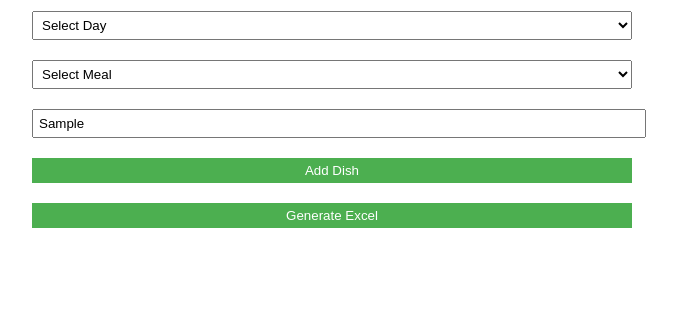
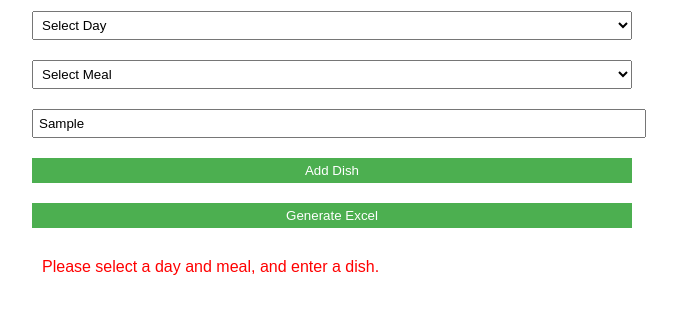
Before and after one commit to yug-sahni/food-menu, a plain HTML site: page index.html in a window 1280 px wide. Both pictures are taken after typing "Sample" into the empty fields and a click on the button "Add Dish". Shown: the part 99-412 px from the top of the page, without its empty margins (308-985 px from the left). Drawn offline with Linux system fonts and the light colour scheme.

Commit message:
delete pop-up

```diff
--- a/index.html
+++ b/index.html
@@ -25,6 +25,11 @@
         button:hover {
             background-color: #45a049;
         }
+        #message {
+            margin-top: 10px;
+            padding: 10px;
+            color: green;
+        }
     </style>
 </head>
 <body>
@@ -49,6 +54,8 @@
     <button onclick="addDish()">Add Dish</button>
     <button onclick="generateExcel()">Generate Excel</button>
 
+    <div id="message"></div>
+
     <script src="https://cdnjs.cloudflare.com/ajax/libs/xlsx/0.16.9/xlsx.full.min.js"></script>
     <script>
         const mealPlan = {
@@ -65,13 +72,16 @@
             const day = document.getElementById('day').value;
             const meal = document.getElementById('meal').value;
             const dish = document.getElementById('dish').value;
+            const message = document.getElementById('message');
 
             if (day && meal && dish) {
                 mealPlan[day][meal] = dish;
-                alert('Dish added successfully!');
+                message.textContent = 'Dish added successfully!';
+                message.style.color = 'green';
                 document.getElementById('dish').value = '';
             } else {
-                alert('Please select a day and meal, and enter a dish.');
+                message.textContent = 'Please select a day and meal, and enter a dish.';
+                message.style.color = 'red';
             }
         }
 
```
